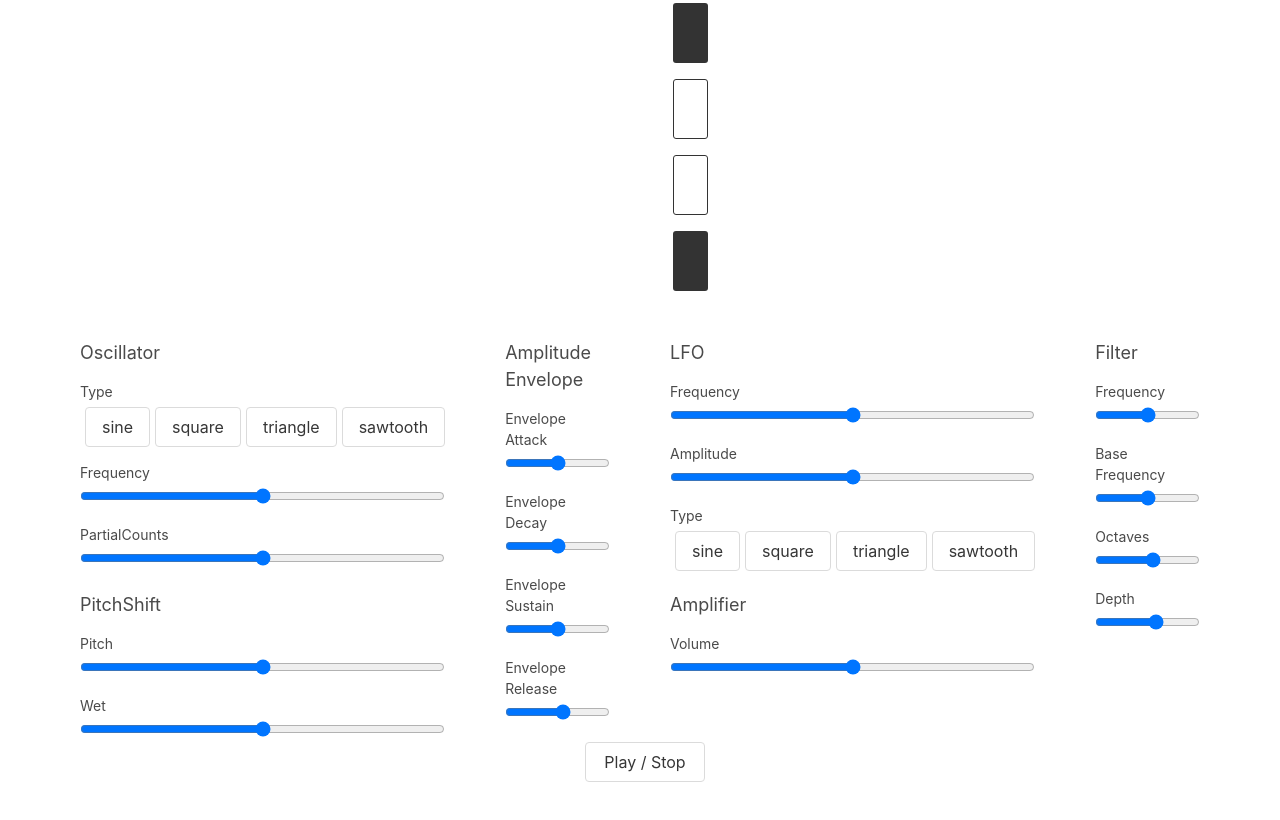
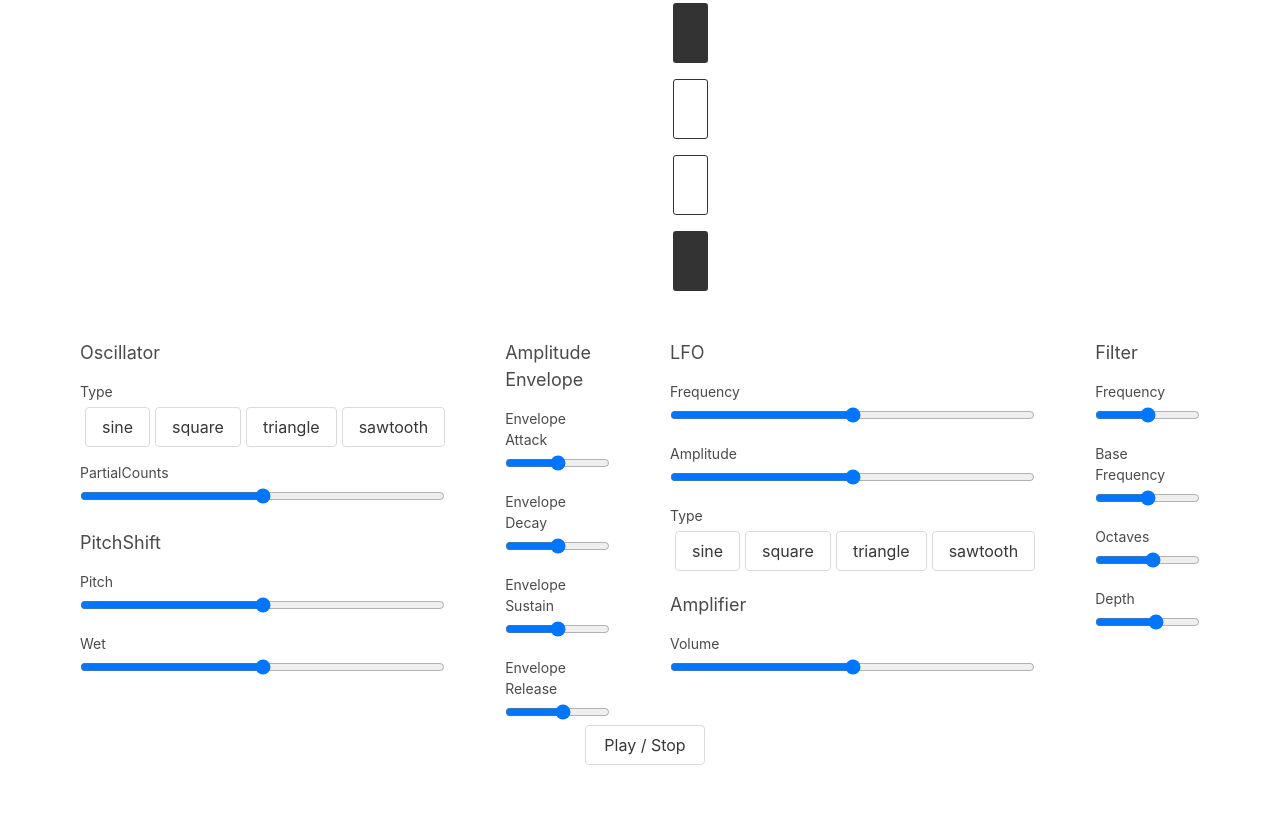
Before and after one commit to kowalskael/basicSynth, a website built with Parcel: page src/index.html in a window 1280 px wide. Shown: the part 1803-2623 px from the top of the page. Built offline with nearby package versions, Linux system fonts and the light colour scheme.

Commit message:
Update index.html

```diff
--- a/src/index.html
+++ b/src/index.html
@@ -62,11 +62,6 @@
                     <input type="button" id="triangle" class="button" value="triangle"/>
                     <input type="button" id="sawtooth" class="button" value="sawtooth"/>
                 </div>
-            </div>
-
-            <div class="change-value">
-                <p>Frequency</p>
-                <input id="osc-freq" class="slider" type="range"  min="20" max="840">
             </div>
 
             <div class="change-value">
```
